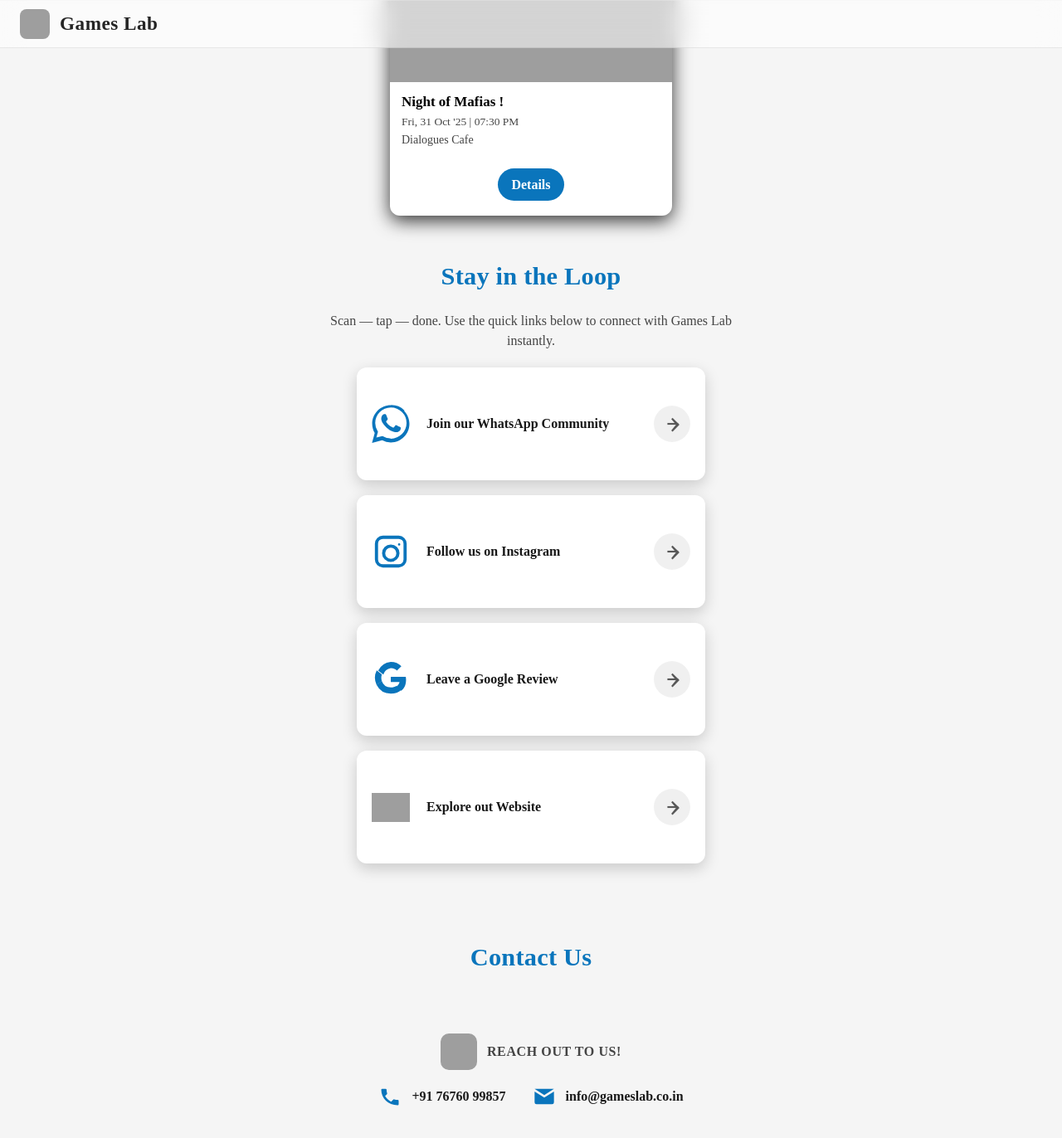
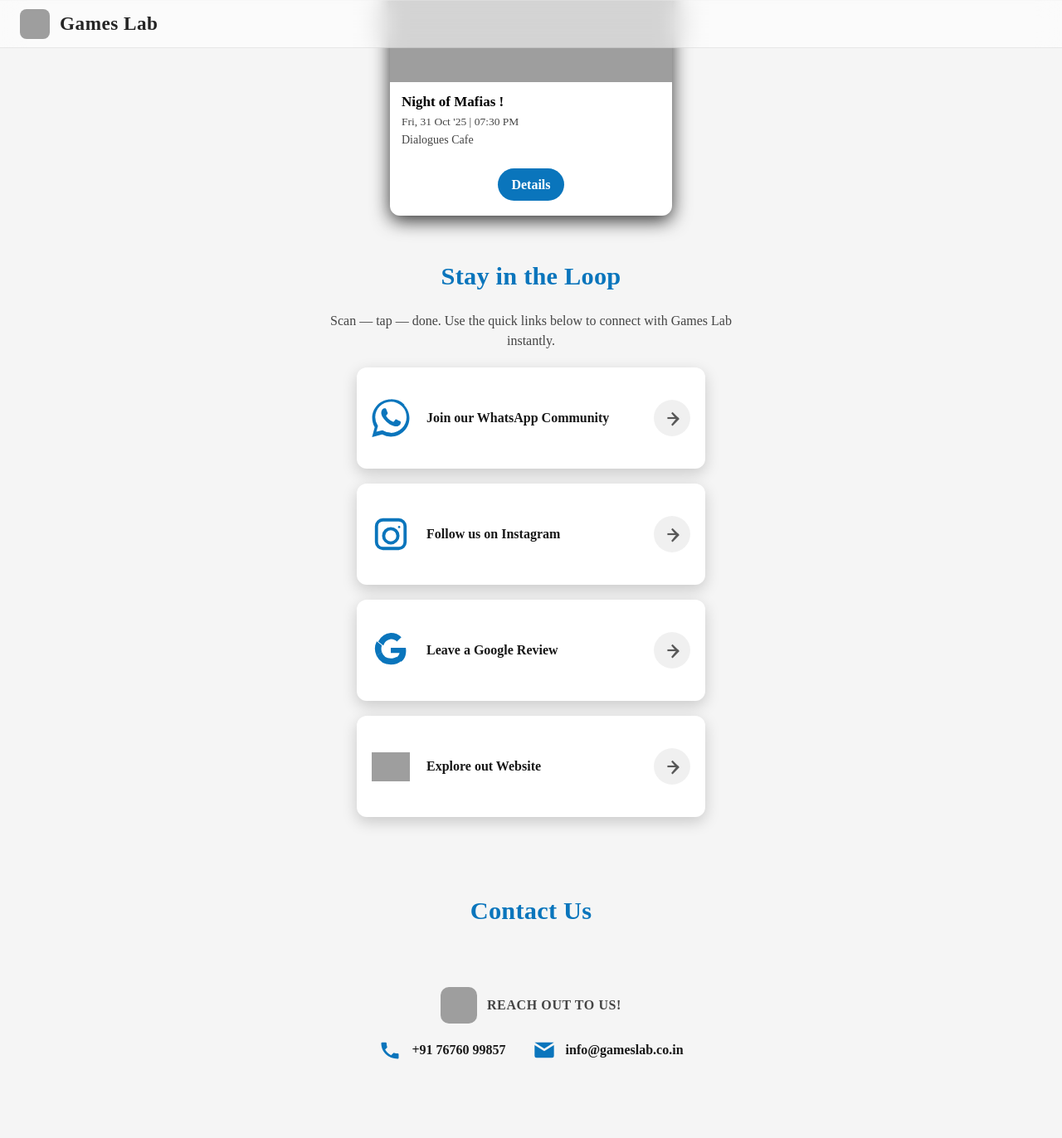
Before and after one commit to gameslabbangalore-maker/website, a Jekyll site: the page built from qr-landing.html, in a window 1280 px wide and 1400 px high, scrolled down 253 px. Shown: the top 1372 px of the window at 83% size. Built offline with Jekyll 4.4.1, drawn with Linux system fonts in a browser that asks for light colours; after the commit the page ends 1597 px from its top, so only the background shows below that; grey boxes are pictures that could not be loaded.

Commit message:
Adjust min-height of qr-action-card class

```diff
--- a/assets/css/qr-landing.css
+++ b/assets/css/qr-landing.css
@@ -50,7 +50,7 @@
   width:90vw;
   max-width:384px;
   padding:clamp(12px,2.1vw,16px) clamp(14px,2.4vw,18px);
-  min-height:clamp(84px,20vw,104px);
+  min-height:clamp(70px,18vw,90px);
   border-radius:12px;
   background:var(--card);
   box-shadow:0 2px 8px rgba(0,0,0,.8);
```
